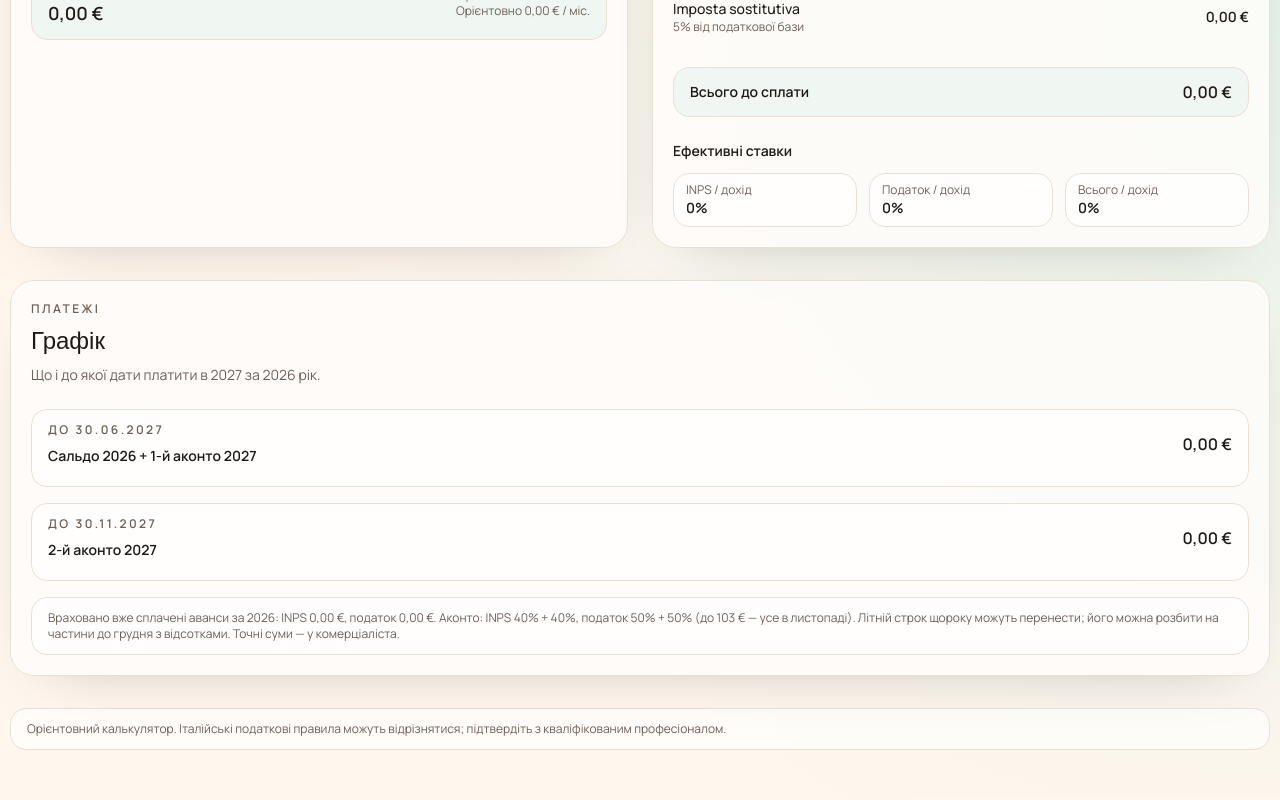
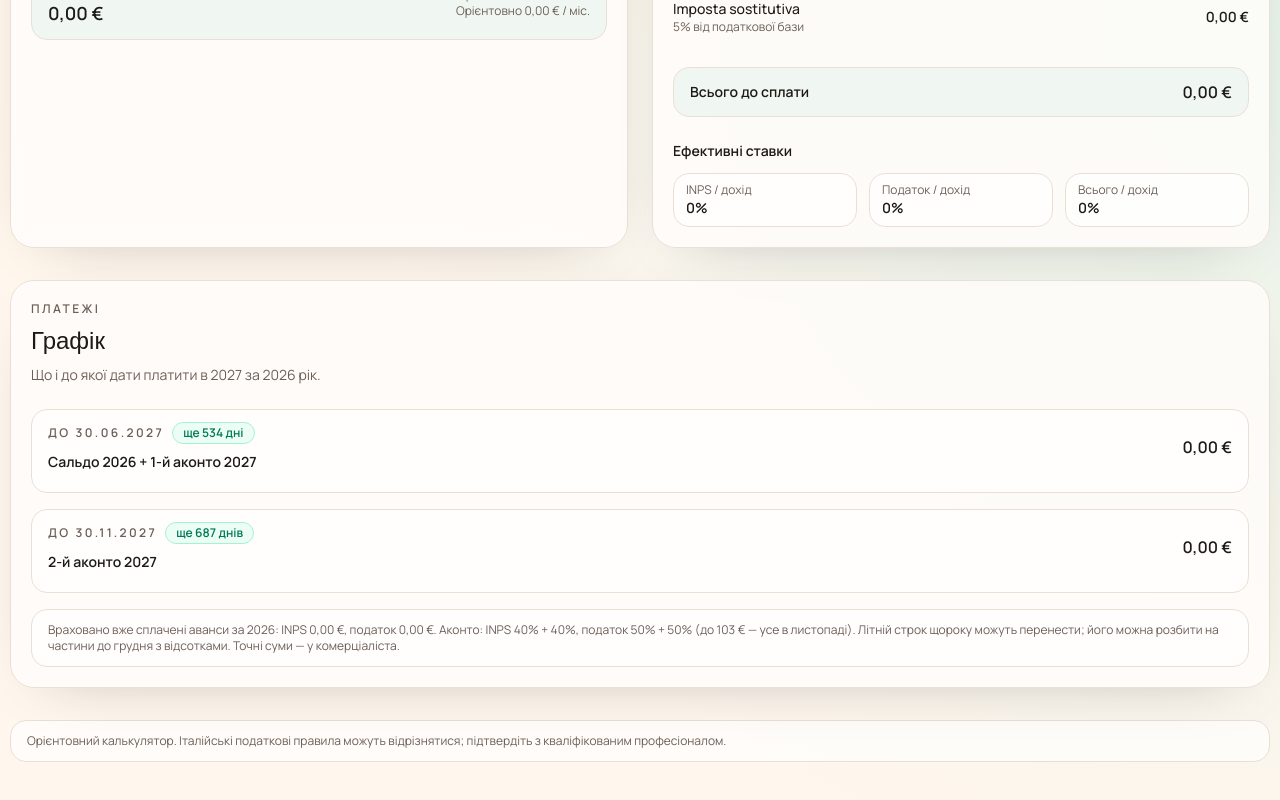
Before and after one commit to melnicenkovadik/my_tax_calculator, a Next.js app: page / in a window 1280 px wide. Shown: the part 768-1568 px from the top of the page. Built offline with nearby package versions, Linux system fonts and the light colour scheme; no server answers; the database is empty.

Commit message:
feat(schedule): days-left badge coloured by deadline urgency
Green > 45 days, amber <= 45, red <= 14 (incl. today), grey once the deadline has passed. Today is read on the client only to avoid a hydration mismatch.

```diff
--- a/src/components/SchedulePanel.tsx
+++ b/src/components/SchedulePanel.tsx
@@ -1,7 +1,34 @@
+import { useSyncExternalStore } from "react";
 import { formatCurrency } from "@/lib/format/currency";
+import { daysUntil, deadlineTone, type DeadlineTone } from "@/lib/tax/calculations";
 import type { ScheduleItem } from "@/lib/tax/types";
 
 export const formatDueDate = (isoDate: string) => isoDate.split("-").reverse().join(".");
+
+const toneClasses: Record<DeadlineTone, string> = {
+  ok: "border-emerald-200 bg-emerald-50 text-emerald-700",
+  soon: "border-amber-200 bg-amber-50 text-amber-700",
+  urgent: "border-rose-200 bg-rose-50 text-rose-700",
+  past: "border-card-border bg-white/70 text-muted",
+};
+
+const pluralDays = (n: number) => {
+  const mod10 = n % 10;
+  const mod100 = n % 100;
+  if (mod10 === 1 && mod100 !== 11) return "день";
+  if (mod10 >= 2 && mod10 <= 4 && (mod100 < 12 || mod100 > 14)) return "дні";
+  return "днів";
+};
+
+const daysLabel = (days: number) => {
+  if (days < 0) return "строк минув";
+  if (days === 0) return "сьогодні";
+  return `ще ${days} ${pluralDays(days)}`;
+};
+
+const subscribeNever = () => () => {};
+// Local calendar date as YYYY-MM-DD.
+const getToday = () => new Date().toLocaleDateString("sv-SE");
 
 const getLabel = (item: ScheduleItem, year: number) =>
   item.key === "saldo" ? `Сальдо ${year} + 1-й аконто ${year + 1}` : `2-й аконто ${year + 1}`;
@@ -19,6 +46,9 @@ export function SchedulePanel({
   inpsAccontiPaid,
   taxAccontiPaid,
 }: SchedulePanelProps) {
+  // WHY: "today" is only known in the browser; the server snapshot renders no badge, avoiding a hydration mismatch.
+  const today = useSyncExternalStore(subscribeNever, getToday, () => null);
+
   return (
     <section className="rounded-3xl border border-card-border bg-card/80 p-5 shadow-[0_20px_60px_-40px_rgba(25,25,25,0.35)] backdrop-blur">
       <p className="text-xs font-semibold uppercase tracking-[0.2em] text-muted">
@@ -39,9 +69,20 @@ export function SchedulePanel({
           >
             <div className="flex items-center justify-between">
               <div>
-                <p className="text-xs font-semibold uppercase tracking-[0.2em] text-muted">
-                  до {formatDueDate(item.dueDate)}
-                </p>
+                <div className="flex flex-wrap items-center gap-2">
+                  <p className="text-xs font-semibold uppercase tracking-[0.2em] text-muted">
+                    до {formatDueDate(item.dueDate)}
+                  </p>
+                  {today ? (
+                    <span
+                      className={`rounded-full border px-2.5 py-0.5 text-xs font-semibold ${
+                        toneClasses[deadlineTone(daysUntil(item.dueDate, today))]
+                      }`}
+                    >
+                      {daysLabel(daysUntil(item.dueDate, today))}
+                    </span>
+                  ) : null}
+                </div>
                 <p className="mt-2 text-sm font-semibold text-foreground">
                   {getLabel(item, year)}
                 </p>
--- a/src/lib/tax/calculations.ts
+++ b/src/lib/tax/calculations.ts
@@ -102,6 +102,26 @@ export function computeDeadlines(taxYear: number): { saldo: string; november: st
   };
 }
 
+export type DeadlineTone = "past" | "urgent" | "soon" | "ok";
+
+const URGENT_DAYS = 14;
+const SOON_DAYS = 45;
+
+export function daysUntil(dueDate: string, today: string): number {
+  const toUtc = (iso: string) => {
+    const [year, month, day] = iso.split("-").map(Number);
+    return Date.UTC(year, month - 1, day);
+  };
+  return Math.round((toUtc(dueDate) - toUtc(today)) / 86_400_000);
+}
+
+export function deadlineTone(days: number): DeadlineTone {
+  if (days < 0) return "past";
+  if (days <= URGENT_DAYS) return "urgent";
+  if (days <= SOON_DAYS) return "soon";
+  return "ok";
+}
+
 // Each year's saldo depends on the acconti paid during that year, which were set by the
 // previous year's result, so years are computed as a chain in ascending order.
 export function computeYearPlans(entries: YearChainEntry[]): YearPlan[] {
```
Also changed, not shown: 1 other file (tests, documents, lock files or other folders).
